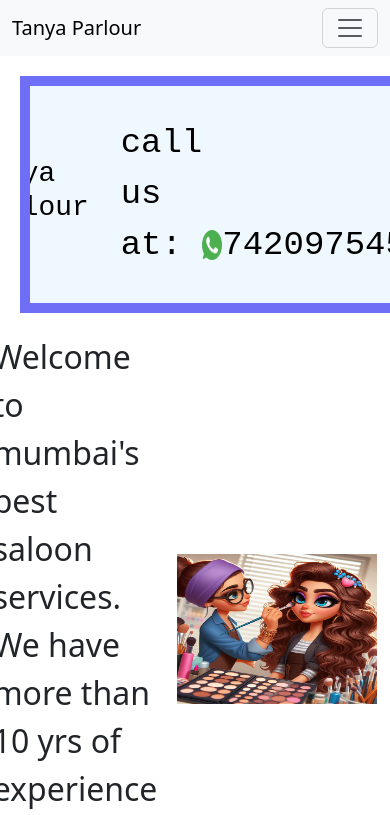
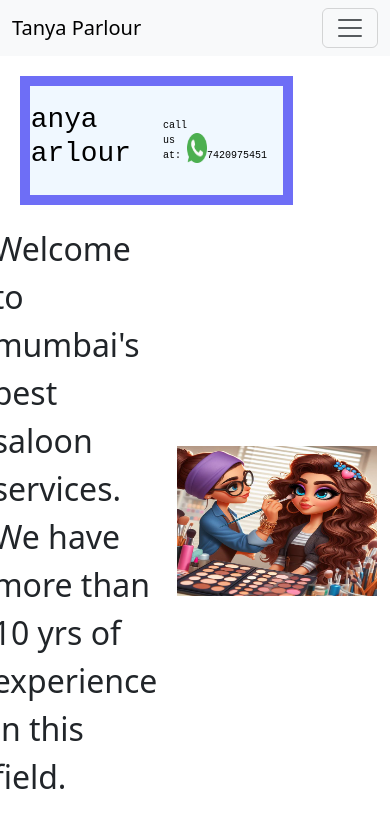
Before and after one commit to Neha7758/Tanyaparlour, a plain HTML site: page index.html in a window 390 px wide. Shown: the top 815 px of the page. Drawn offline with nearby package versions, Linux system fonts and the light colour scheme.

Commit message:
Update index.html

```diff
--- a/index.html
+++ b/index.html
@@ -100,9 +100,10 @@
             padding: 20px;
 
         }
-        @media screen and (max-width: 400px) {
-  .name, .footer, .right {
-    width: 100%; /* The width is 100%, when the viewport is 800px or smaller */
+       @media screen and (max-width:500px) {
+  .content  div {
+    width:70%;
+    font-size:10px; /* The width is 100%, when the viewport is 800px or smaller */
   }
 }
         /* btn:hover{
```
